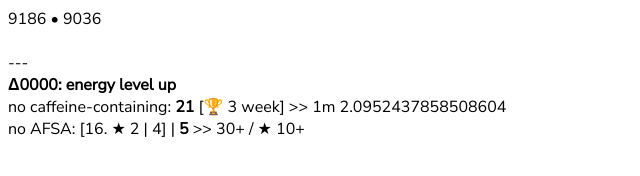
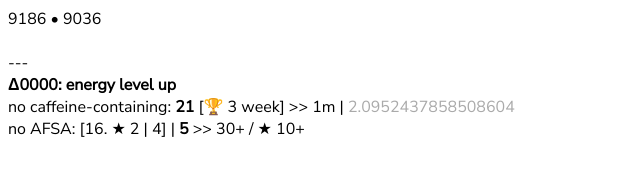
Before and after one commit to johann-weiss/days, a plain HTML site: page index.html in a window 1280 px wide. Shown: the whole page, without its empty margins (0-640 px from the left). Drawn offline with Linux system fonts and the light colour scheme.

Commit message:
Update index.html

```diff
--- a/index.html
+++ b/index.html
@@ -27,7 +27,7 @@
 			<br>
 			---<br>
 			<b>Δ0000: energy level up</b><br>
-			no caffeine-containing:  <b><span id="noCoffee"></span></b>   [🏆 3 week]   >> 1m  <span id="noCoffeePromile"></span><br>
+			no caffeine-containing:  <b><span id="noCoffee"></span></b>   [🏆 3 week]   >> 1m  | <span id="noCoffeePromile" style="color:#aaa"></span><br>
 			no AFSA: [16. ★ 2 | 4] | <b><span id="noAFSA"></span></b>  >> 30+ / ★ 10+ <br>
 
 		</div>
```
